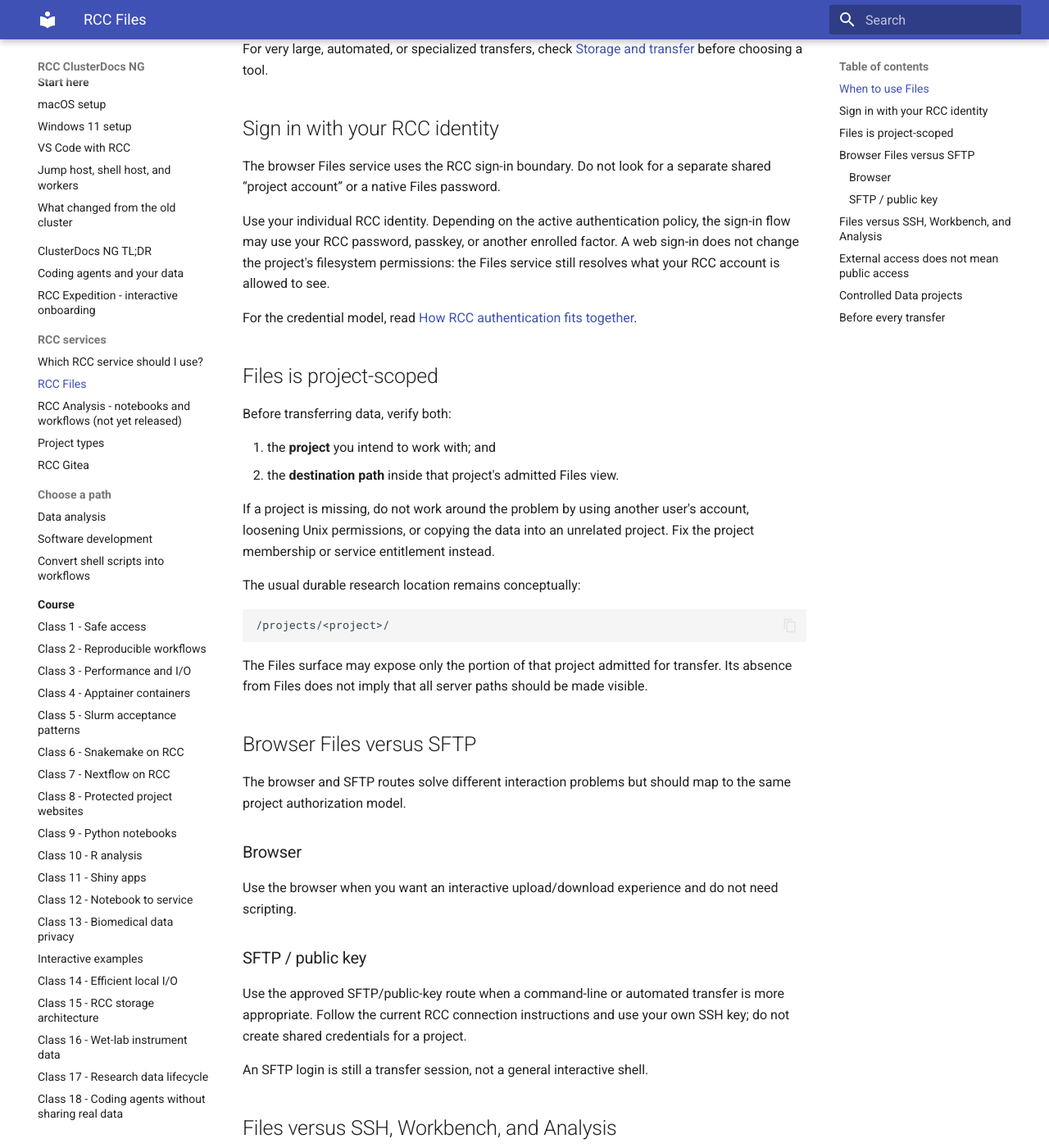
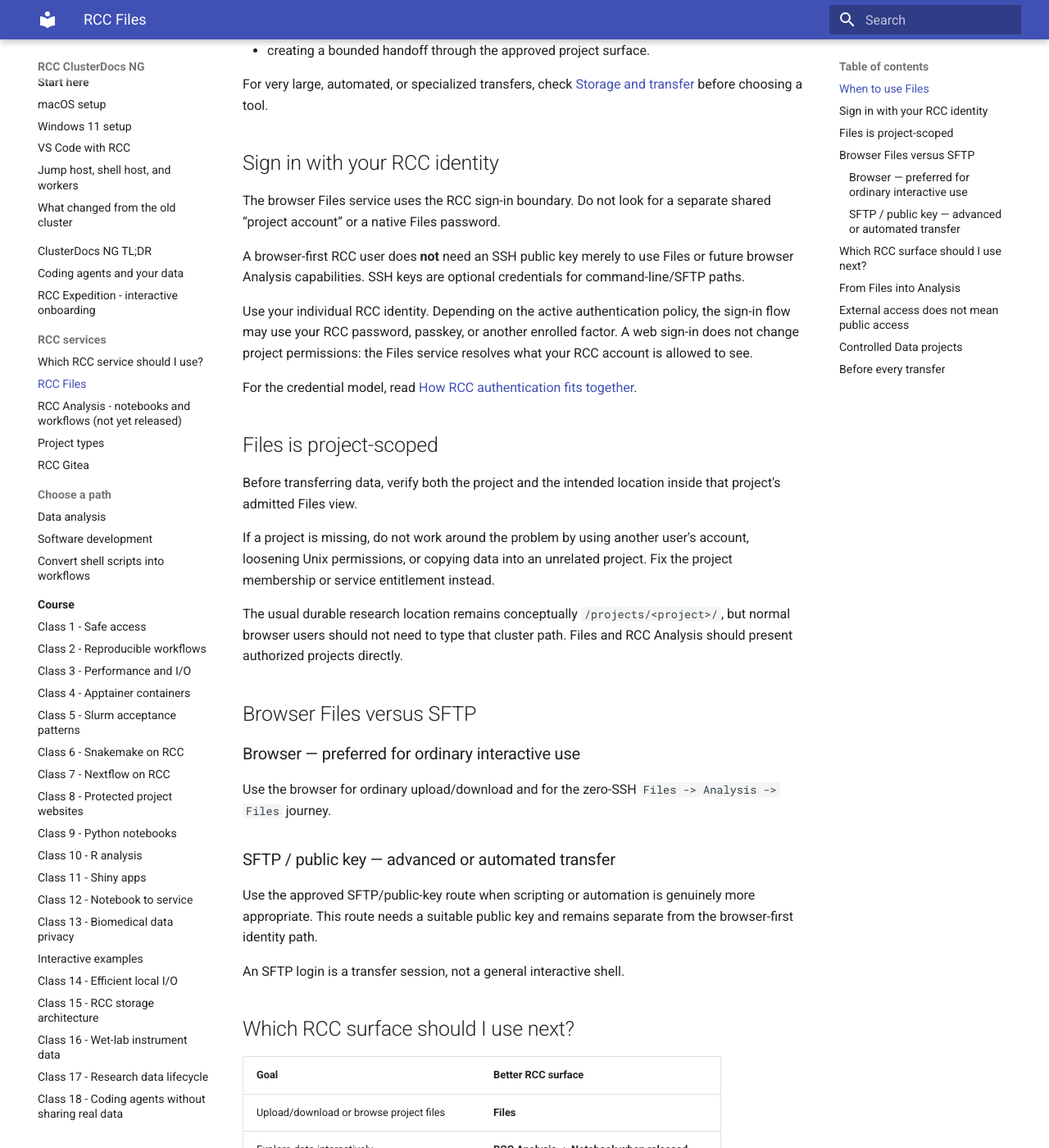
Before and after one commit to IKIM-Essen/ClusterDocs, an MkDocs documentation site: the page built from docs/concepts/rcc-files.md, in a window 1280 px wide and 1400 px high, scrolled down 636 px. Shown: the whole window at 82% size. Built offline with MkDocs 1.6.1 and Material for MkDocs 9.7.7, drawn with Linux system fonts in a browser that asks for light colours; some of the changed text lies outside the part shown.

Commit message:
docs: connect Files directly to Analysis notebooks and workflows

````diff
--- a/docs/concepts/rcc-files.md
+++ b/docs/concepts/rcc-files.md
@@ -1,8 +1,13 @@
-# RCC Files: browse and transfer project data
+# RCC Files: browser data entry and result retrieval
 
-RCC Files is the project-facing browser and transfer surface. Use it when the
-main task is to move, upload, download, or inspect approved project files without
-opening an interactive compute session.
+RCC Files is the project-facing browser and transfer surface. For many
+researchers it should be the first and last stop of an RCC analysis:
+
+```text
+Files: upload / choose data
+    -> RCC Analysis: Notebook or Workflow
+    -> Files: inspect / download results
+```
 
 Files is deliberately narrower than “the server filesystem.” It exposes the
 project-facing data RCC has admitted to the service; it is not a browser for
@@ -13,11 +18,10 @@
 Use Files for tasks such as:
 
 - uploading an approved input into the correct project;
+- choosing data that will be used by RCC Analysis;
 - downloading an approved result;
-- browsing the project-facing file tree;
-- creating a bounded handoff through the approved project surface; or
-- using the supported SFTP/public-key route when a command-line transfer is more
-  appropriate than a browser upload.
+- browsing the project-facing file tree; or
+- creating a bounded handoff through the approved project surface.
 
 For very large, automated, or specialized transfers, check
 [Storage and transfer](../reference/storage-transfer.md) before choosing a tool.
@@ -27,65 +31,70 @@
 The browser Files service uses the RCC sign-in boundary. Do not look for a
 separate shared “project account” or a native Files password.
 
+A browser-first RCC user does **not** need an SSH public key merely to use Files
+or future browser Analysis capabilities. SSH keys are optional credentials for
+command-line/SFTP paths.
+
 Use your individual RCC identity. Depending on the active authentication policy,
 the sign-in flow may use your RCC password, passkey, or another enrolled factor.
-A web sign-in does not change the project's filesystem permissions: the Files
-service still resolves what your RCC account is allowed to see.
+A web sign-in does not change project permissions: the Files service resolves
+what your RCC account is allowed to see.
 
 For the credential model, read
 [How RCC authentication fits together](../reference/authentication-lifecycle.md).
 
 ## Files is project-scoped
 
-Before transferring data, verify both:
-
-1. the **project** you intend to work with; and
-2. the **destination path** inside that project's admitted Files view.
+Before transferring data, verify both the project and the intended location
+inside that project's admitted Files view.
 
 If a project is missing, do not work around the problem by using another user's
-account, loosening Unix permissions, or copying the data into an unrelated
-project. Fix the project membership or service entitlement instead.
+account, loosening Unix permissions, or copying data into an unrelated project.
+Fix the project membership or service entitlement instead.
 
-The usual durable research location remains conceptually:
-
-```text
-/projects/<project>/
-```
-
-The Files surface may expose only the portion of that project admitted for
-transfer. Its absence from Files does not imply that all server paths should be
-made visible.
+The usual durable research location remains conceptually `/projects/<project>/`,
+but normal browser users should not need to type that cluster path. Files and
+RCC Analysis should present authorized projects directly.
 
 ## Browser Files versus SFTP
 
-The browser and SFTP routes solve different interaction problems but should map
-to the same project authorization model.
+### Browser — preferred for ordinary interactive use
 
-### Browser
+Use the browser for ordinary upload/download and for the zero-SSH
+`Files -> Analysis -> Files` journey.
 
-Use the browser when you want an interactive upload/download experience and do
-not need scripting.
+### SFTP / public key — advanced or automated transfer
 
-### SFTP / public key
+Use the approved SFTP/public-key route when scripting or automation is genuinely
+more appropriate. This route needs a suitable public key and remains separate
+from the browser-first identity path.
 
-Use the approved SFTP/public-key route when a command-line or automated transfer
-is more appropriate. Follow the current RCC connection instructions and use your
-own SSH key; do not create shared credentials for a project.
+An SFTP login is a transfer session, not a general interactive shell.
 
-An SFTP login is still a transfer session, not a general interactive shell.
-
-## Files versus SSH, Workbench, and Analysis
+## Which RCC surface should I use next?
 
 | Goal | Better RCC surface |
 |---|---|
 | Upload/download or browse project files | **Files** |
-| Edit code or work interactively | **SSH / VS Code now; Workbench when released** |
-| Run substantial compute | **Slurm** |
-| Run a repeatable governed workflow | **RCC Analysis when released** |
-| Publish/archive data | Use the separately approved publication/archive route |
+| Explore data interactively | **RCC Analysis -> Notebook when released** |
+| Run a repeatable/scalable analysis | **RCC Analysis -> Workflow when released** |
+| Advanced development / command-line work | **SSH / VS Code** |
+| Direct scheduler work | **Slurm**, for users who need the advanced path |
+| Publish/archive data | Separately approved publication/archive route |
 
-Moving data is not the same thing as computing on it, and neither action implies
-permission to release it outside the project.
+The former “RCC Workbench” concept is now treated as the underlying interactive
+session machinery behind Analysis Notebook mode, not a separate primary step in
+the normal researcher journey.
+
+## From Files into Analysis
+
+The future browser integration may allow a researcher to select one or more
+project objects in Files and continue into RCC Analysis with that project/data
+context. Such a deep link is navigation only: Analysis must re-check project and
+workflow authorization server-side.
+
+Results should return to the same project and be reachable again from Files.
+RCC Analysis should not create a disconnected private result store.
 
 ## External access does not mean public access
 
@@ -99,13 +108,13 @@
 ## Controlled Data projects
 
 RCC defines a future **Controlled Data Project** type with a stronger
-anti-exfiltration and governed-release boundary. The ordinary Files service is
-not that boundary.
+anti-exfiltration and governed-release boundary. The ordinary Files service and
+ordinary Analysis Notebook session are not that boundary.
 
 Controlled Data project creation/runtime admission is currently **not released**.
 Until it is explicitly activated, follow the current Regular-project and
-biomedical-data guidance rather than assuming Files can carry protected-data
-release semantics.
+biomedical-data guidance rather than assuming browser convenience changes the
+data-release rules.
 
 Read [Regular and Controlled Data projects](project-types.md) for the distinction.
 
````
